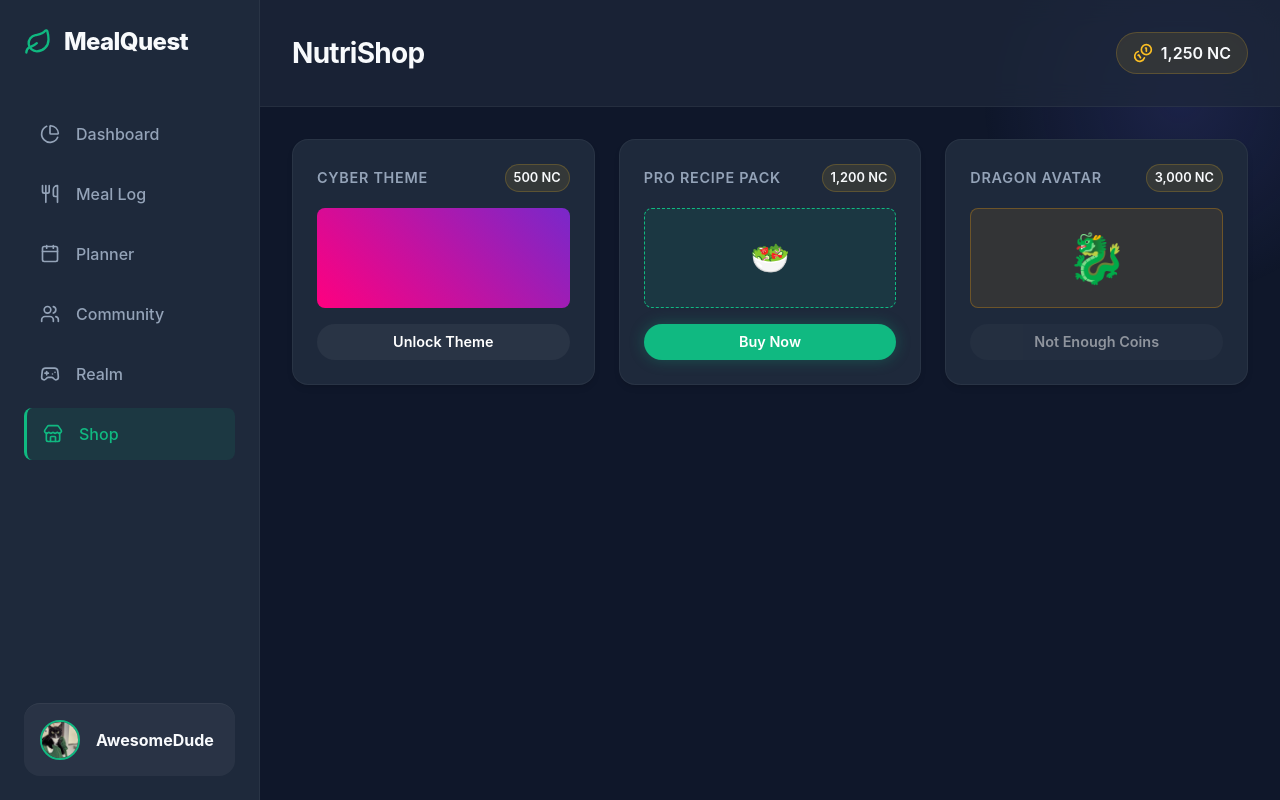
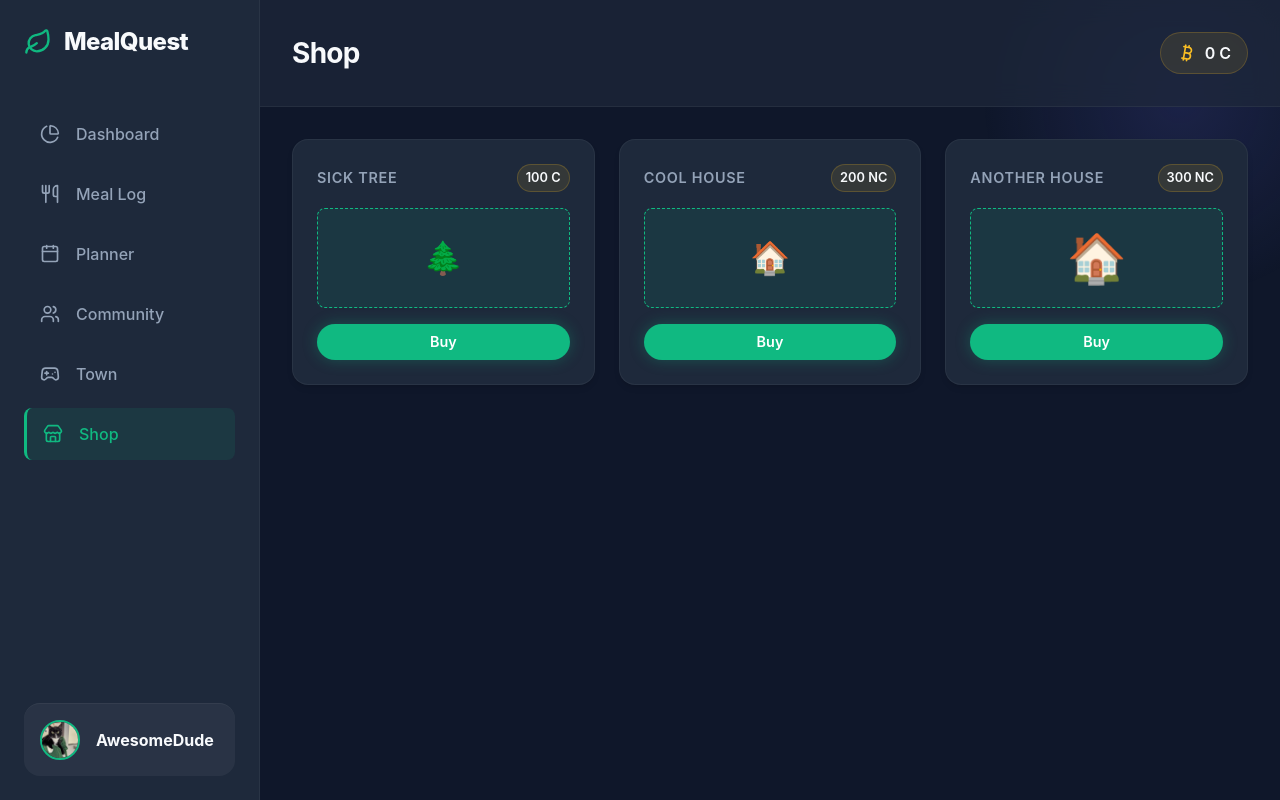
Before and after one commit to MikahlM/HackKU_26, a React (Vite) app: page /shop in a window 1280 px wide. Built offline with nearby package versions, Linux system fonts and the light colour scheme.

Commit message:
created a shop. renamed realm to town.

```diff
--- a/src/App.tsx
+++ b/src/App.tsx
@@ -19,12 +19,12 @@ function MainLayout() {
     '/log': 'Meal Log',
     '/planner': 'Meal Planner',
     '/community': 'Community Feed',
-    '/realm': 'Digital Realm Map',
-    '/shop': 'NutriShop',
+    '/realm': 'Town Map',
+    '/shop': 'Shop',
     '/profile': 'User Profile',
   };
 
-  const currentTitle = titles[location.pathname] || 'NutriSnap';
+  const currentTitle = titles[location.pathname] || 'Snap';
 
   return (
     <>
--- a/src/components/Sidebar.tsx
+++ b/src/components/Sidebar.tsx
@@ -11,7 +11,7 @@ export default function Sidebar() {
     { path: '/log', label: 'Meal Log', icon: Utensils },
     { path: '/planner', label: 'Planner', icon: Calendar },
     { path: '/community', label: 'Community', icon: Users },
-    { path: '/realm', label: 'Realm', icon: Gamepad2 },
+    { path: '/realm', label: 'Town', icon: Gamepad2 },
     { path: '/shop', label: 'Shop', icon: Store },
   ];
 
--- a/src/components/Topbar.tsx
+++ b/src/components/Topbar.tsx
@@ -1,4 +1,4 @@
-import { Coins } from 'lucide-react';
+import { Bitcoin } from 'lucide-react';
 
 interface TopbarProps {
   title: string;
@@ -9,9 +9,9 @@ export default function Topbar({ title }: TopbarProps) {
     <header className="topbar">
       <h1>{title}</h1>
       <div className="topbar-actions">
-        <div className="nutricoins">
-          <Coins className="text-gold" size={20} />
-          <span>1,250 NC</span>
+        <div className="coins">
+          <Bitcoin className="text-gold" size={20} />
+          <span>0 C</span>
         </div>
       </div>
     </header>
--- a/src/index.css
+++ b/src/index.css
@@ -227,7 +227,7 @@ body {
   gap: 1.5rem;
 }
 
-.nutricoins {
+.coins {
   display: flex;
   align-items: center;
   gap: 0.5rem;
--- a/src/pages/Dashboard.tsx
+++ b/src/pages/Dashboard.tsx
@@ -212,7 +212,7 @@ export default function Dashboard() {
           <h3 style={{ fontSize: '1.25rem', fontWeight: 600 }}>Daily Meals Log</h3>
         </div>
 
-        <p className="text-muted" style={{ fontSize: '0.9rem', marginBottom: '0.5rem' }}>Log your meals below to progress the time of day in the Digital Realm town!</p>
+        <p className="text-muted" style={{ fontSize: '0.9rem', marginBottom: '0.5rem' }}>Log your meals below to progress the time of day in the town!</p>
 
         {/* Breakfast */}
         <div style={{ display: 'flex', justifyContent: 'space-between', alignItems: 'center', padding: '1rem', backgroundColor: mealsLogged.breakfast ? 'rgba(16, 185, 129, 0.1)' : 'rgba(255,255,255,0.05)', borderRadius: 'var(--radius-md)', transition: 'all 0.3s ease' }}>
@@ -252,12 +252,12 @@ export default function Dashboard() {
       <div className="card" style={{ gridColumn: 'span 2', display: 'flex', alignItems: 'center', justifyContent: 'space-between', marginTop: '1rem', backgroundColor: 'rgba(245, 158, 11, 0.05)', border: '1px solid rgba(245, 158, 11, 0.2)' }}>
         <div>
           <h3 style={{ fontSize: '1.25rem', fontWeight: 600, color: 'var(--accent)', display: 'flex', alignItems: 'center', gap: '0.5rem' }}>
-            <Sparkles size={20} /> View Digital Realm
+            <Sparkles size={20} /> View town
           </h3>
           <p className="text-muted" style={{ fontSize: '0.9rem', marginTop: '0.25rem' }}>Check your town map to see the real-time effects of your logged quests and meals.</p>
         </div>
         <button className="btn" style={{ backgroundColor: 'var(--accent)', color: 'white' }} onClick={() => navigate('/realm')}>
-          Enter Realm
+          Enter town
         </button>
       </div>
 
--- a/src/pages/Planner.tsx
+++ b/src/pages/Planner.tsx
@@ -102,7 +102,7 @@ export default function Planner() {
         </div>
 
         <p className="text-muted" style={{ marginBottom: '2rem' }}>
-          Configure your daily targets here. Your progress on the Dashboard and your success in the Digital Realm are directly tied to these values.
+          Configure your daily targets here.
         </p>
 
         <div style={{ display: 'flex', flexDirection: 'column', gap: '1.5rem', flex: 1 }}>
--- a/src/pages/Shop.tsx
+++ b/src/pages/Shop.tsx
@@ -4,29 +4,29 @@ export default function Shop() {
     <div className="grid grid-cols-3">
       <div className="card">
         <div className="card-header">
-          <span className="card-title">Cyber Theme</span>
-          <span className="nutricoins" style={{ fontSize: '0.8rem', padding: '0.2rem 0.5rem' }}>500 NC</span>
+          <span className="card-title">Sick tree</span>
+          <span className="coins" style={{ fontSize: '0.8rem', padding: '0.2rem 0.5rem' }}>100 C</span>
         </div>
-        <div style={{ height: '100px', background: 'linear-gradient(45deg, #ff007f, #7928ca)', borderRadius: 'var(--radius-md)', marginBottom: '1rem' }}></div>
-        <button className="btn" style={{ width: '100%', backgroundColor: 'rgba(255,255,255,0.05)', color: 'white', justifyContent: 'center' }}>Unlock Theme</button>
+        <div style={{ height: '100px', backgroundColor: 'rgba(16, 185, 129, 0.1)', border: '1px dashed var(--primary)', borderRadius: 'var(--radius-md)', display: 'flex', alignItems: 'center', justifyContent: 'center', fontSize: '2rem', marginBottom: '1rem' }}>🌲</div>
+        <button className="btn btn-primary" style={{ width: '100%', justifyContent: 'center' }}>Buy</button>
       </div>
 
       <div className="card">
         <div className="card-header">
-          <span className="card-title">Pro Recipe Pack</span>
-          <span className="nutricoins" style={{ fontSize: '0.8rem', padding: '0.2rem 0.5rem' }}>1,200 NC</span>
+          <span className="card-title">Cool House</span>
+          <span className="coins" style={{ fontSize: '0.8rem', padding: '0.2rem 0.5rem' }}>200 NC</span>
         </div>
-        <div style={{ height: '100px', backgroundColor: 'rgba(16, 185, 129, 0.1)', border: '1px dashed var(--primary)', borderRadius: 'var(--radius-md)', display: 'flex', alignItems: 'center', justifyContent: 'center', fontSize: '2rem', marginBottom: '1rem' }}>🥗</div>
-        <button className="btn btn-primary" style={{ width: '100%', justifyContent: 'center' }}>Buy Now</button>
+        <div style={{ height: '100px', backgroundColor: 'rgba(16, 185, 129, 0.1)', border: '1px dashed var(--primary)', borderRadius: 'var(--radius-md)', display: 'flex', alignItems: 'center', justifyContent: 'center', fontSize: '2rem', marginBottom: '1rem' }}>🏠</div>
+        <button className="btn btn-primary" style={{ width: '100%', justifyContent: 'center' }}>Buy</button>
       </div>
 
       <div className="card">
         <div className="card-header">
-          <span className="card-title">Dragon Avatar</span>
-          <span className="nutricoins" style={{ fontSize: '0.8rem', padding: '0.2rem 0.5rem' }}>3,000 NC</span>
+          <span className="card-title">another house</span>
+          <span className="coins" style={{ fontSize: '0.8rem', padding: '0.2rem 0.5rem' }}>300 NC</span>
         </div>
-        <div style={{ height: '100px', backgroundColor: 'rgba(245, 158, 11, 0.1)', border: '1px solid rgba(245, 158, 11, 0.3)', borderRadius: 'var(--radius-md)', display: 'flex', alignItems: 'center', justifyContent: 'center', fontSize: '3rem', marginBottom: '1rem' }}>🐉</div>
-        <button className="btn" style={{ width: '100%', backgroundColor: 'rgba(255,255,255,0.05)', color: 'white', justifyContent: 'center', opacity: 0.5 }}>Not Enough Coins</button>
+        <div style={{ height: '100px', backgroundColor: 'rgba(16, 185, 129, 0.1)', border: '1px dashed var(--primary)', borderRadius: 'var(--radius-md)', display: 'flex', alignItems: 'center', justifyContent: 'center', fontSize: '3rem', marginBottom: '1rem' }}>🏠</div>
+        <button className="btn btn-primary" style={{ width: '100%', justifyContent: 'center' }}>Buy</button>
       </div>
     </div>
   );
```
